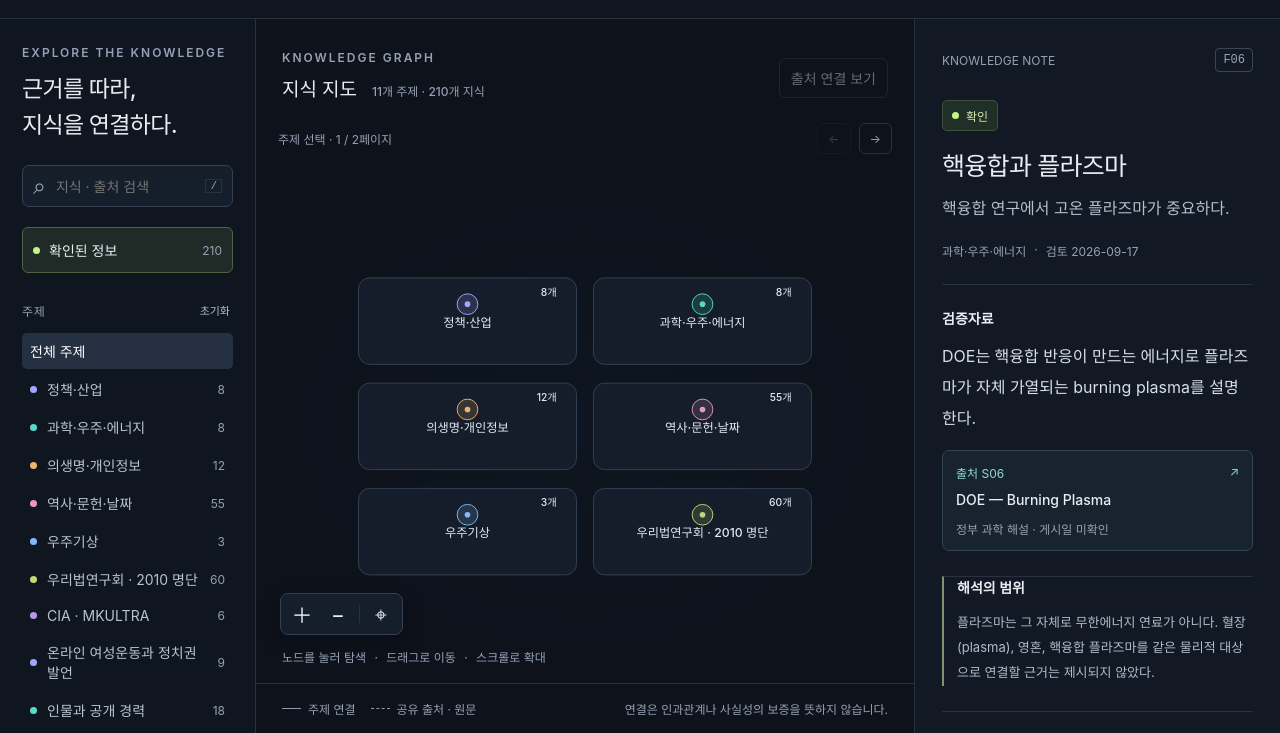
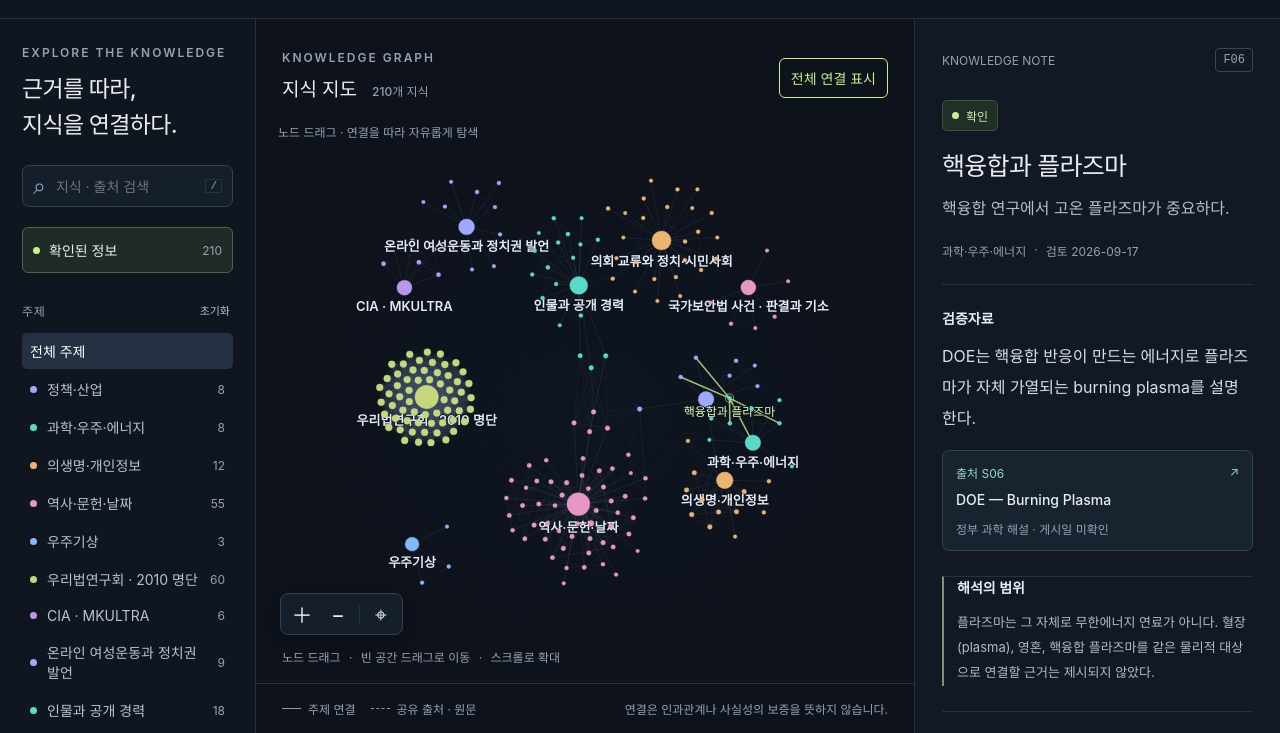
Before and after one commit to rabbit-hole17/rabbit-hole17.github.io, a website: page docs/index.html in a window 1280 px wide. Shown: the part 67-800 px from the top of the page. Drawn offline with Linux system fonts and the light colour scheme.

Commit message:
Replace paginated cards with draggable force-directed knowledge graph

```diff
--- a/docs/app.js
+++ b/docs/app.js
@@ -1,6 +1,6 @@
 const $ = selector => document.querySelector(selector);
 const NS = 'http://www.w3.org/2000/svg';
-const state = {topic:null,query:'',selected:null,showLinks:false,page:0,viewKey:'',visible:[],camera:{x:0,y:0,k:1}};
+const state = {topic:null,query:'',selected:null,showLinks:true,viewKey:'',visible:[],camera:{x:0,y:0,k:1}};
 let graph,knowledge,sources,posts,topics,knowledgeMap,sourceMap,postMap,positions=new Map();
 const categories={verified:'확인된 정보'};
 const colors={verified:'#c6f28a'};
@@ -36,7 +36,6 @@ function matches(node){
  return node.category==='verified'&&(!state.topic||node.topicId===state.topic)&&(!q||haystack.includes(q));
 }
 function render(){
- const key=`${state.topic}|${state.query}`;if(state.viewKey!==key){state.page=0;state.viewKey=key;}
  state.visible=knowledge.filter(matches);
  const topicBox=$('#topics');topicBox.replaceChildren();
  const all=el('button','','전체 주제');all.setAttribute('aria-pressed',String(!state.topic));all.onclick=()=>{state.topic=null;render();};topicBox.append(all);
@@ -54,7 +53,7 @@ function render(){
 function select(id,{reveal=false,scroll=true,history=true}={}){
  const n=knowledgeMap.get(id);if(!n)return;
  state.selected=id;
- if(reveal||!positions.has(id)){if(reveal){state.query='';$('#search').value='';}state.topic=n.topicId;state.viewKey=`${state.topic}|${state.query}`;state.page=Math.max(0,Math.floor(knowledge.filter(matches).findIndex(k=>k.id===id)/pageSize()));render();}else{updateHighlight();showDetail();document.querySelectorAll('#node-list button').forEach(b=>b.classList.toggle('selected',b.dataset.id===id));}
+ if(reveal||!positions.has(id)){if(reveal){state.query='';$('#search').value='';}state.topic=null;render();}else{updateHighlight();showDetail();document.querySelectorAll('#node-list button').forEach(b=>b.classList.toggle('selected',b.dataset.id===id));}
  if(history)window.history.replaceState(null,'',`#${encodeURIComponent(id)}`);
  if(scroll&&window.innerWidth<=940)$('#detail').scrollIntoView({behavior:matchMedia('(prefers-reduced-motion: reduce)').matches?'instant':'smooth',block:'start'});
 }
@@ -81,76 +80,107 @@ function showDetail(){
  const original=el('details');original.append(el('summary','',`수집 원문 ${n.postIds.length}개`));for(const id of n.postIds){const p=postMap.get(id);const a=link(p.url,'post-link');a.textContent=`${id} · ${p.title} ↗`;original.append(a);}panel.append(original);
  panel.scrollTop=0;
 }
-function pageSize(){
- const host=$('#graph-host');return Math.max(1,Math.min(4,Math.floor(host.clientWidth/250)))*Math.max(2,Math.floor((host.clientHeight-70)/112));
+
+let simulationFrame=0,energy=0,links=[],nodeElements=new Map(),edgeElements=[],dragging=null,dragMoved=false;
+const reducedMotion=()=>matchMedia('(prefers-reduced-motion: reduce)').matches;
+function layout(){
+ cancelAnimationFrame(simulationFrame);
+ const active=topics.filter(t=>state.visible.some(n=>n.topicId===t.id));
+ const ids=new Set([...active,...state.visible].map(n=>n.id));
+ links=graph.edges.filter(e=>ids.has(e.source)&&ids.has(e.target));
+ const degree=new Map();for(const e of links){degree.set(e.source,(degree.get(e.source)||0)+1);degree.set(e.target,(degree.get(e.target)||0)+1);}
+ const old=positions;positions=new Map();
+ active.forEach((t,i)=>{
+  const angle=i*2*Math.PI/active.length,cx=Math.cos(angle)*300,cy=Math.sin(angle)*300;
+  const members=state.visible.filter(n=>n.topicId===t.id);
+  const add=(id,type,x,y,r)=>{const prev=old.get(id);positions.set(id,{id,type,x:prev?.x??x,y:prev?.y??y,vx:0,vy:0,r,degree:degree.get(id)||1,color:t.color});};
+  add(t.id,'topic',cx,cy,14+Math.sqrt(members.length)*2);
+  members.forEach((n,j)=>{const a=j*2.399963,r=35+Math.sqrt(j+1)*18;add(n.id,'knowledge',cx+Math.cos(a)*r,cy+Math.sin(a)*r,Math.min(10,4+Math.sqrt(degree.get(n.id)||1)*.6));});
+ });
+ for(let i=0;i<220;i++)step(1-i/250);
+ $('#graph-page').textContent='노드 드래그 · 연결을 따라 자유롭게 탐색';
+ $('#map-back').hidden=!state.topic&&!state.query;
+ $('#graph-count').textContent=state.visible.length+'개 지식';
 }
-function layout(){
- const host=$('#graph-host'),w=host.clientWidth,h=host.clientHeight;
- const overview=!state.topic&&!state.query;
- const items=overview?topics.filter(t=>state.visible.some(n=>n.topicId===t.id)):state.visible;
- const cols=Math.max(1,Math.min(4,Math.floor(w/250))),size=pageSize();
- const pages=Math.max(1,Math.ceil(items.length/size));state.page=Math.min(state.page,pages-1);
- const shown=items.slice(state.page*size,(state.page+1)*size);
- const rows=Math.ceil(shown.length/cols),W=Math.max(w,cols*250),H=Math.max(h,rows*112+70);
- positions=new Map(shown.map((n,i)=>[n.id,{id:n.id,type:overview?'topic':'knowledge',x:W/2+(i%cols-(cols-1)/2)*250,y:Math.max(60,(H-rows*112)/2+40)+Math.floor(i/cols)*112}]));
- state.world={width:W,height:H};
- $('#graph-page').textContent=overview?`주제 선택 · ${state.page+1} / ${pages}페이지`:(shown.length?`${state.page*size+1}–${state.page*size+shown.length} / ${items.length}개`:'검색 결과 없음');
- $('#page-prev').disabled=state.page===0;$('#page-next').disabled=state.page>=pages-1;
- $('#map-back').hidden=overview;
- $('#toggle-links').disabled=overview;
- $('#graph-count').textContent=overview?`${items.length}개 주제 · ${state.visible.length}개 지식`:`${state.visible.length}개 지식`;
- fit();$('#graph').dataset.layoutWidth=String(w);
+function step(alpha){
+ const nodes=[...positions.values()];
+ for(let i=0;i<nodes.length;i++)for(let j=i+1;j<nodes.length;j++){
+  const a=nodes[i],b=nodes[j];let dx=b.x-a.x,dy=b.y-a.y,d=Math.hypot(dx,dy);if(d<.01){dx=.1;dy=.1;d=.142;}
+  const gap=a.r+b.r+12,repel=Math.min(4,900/(d*d))*alpha+(d<gap?(gap-d)*.12:0);
+  const fx=dx/d*repel,fy=dy/d*repel;a.vx-=fx;a.vy-=fy;b.vx+=fx;b.vy+=fy;
+ }
+ for(const e of links){const a=positions.get(e.source),b=positions.get(e.target),dx=b.x-a.x,dy=b.y-a.y,d=Math.max(1,Math.hypot(dx,dy));const strength=e.type==='topic'?.018:.012/Math.sqrt(Math.max(a.degree,b.degree));const force=(d-(e.type==='topic'?100:75))*strength*alpha;const fx=dx/d*force,fy=dy/d*force;a.vx+=fx;a.vy+=fy;b.vx-=fx;b.vy-=fy;}
+ for(const n of nodes){if(n===dragging?.node){n.vx=n.vy=0;continue;}n.vx=(n.vx-n.x*.0008*alpha)*.78;n.vy=(n.vy-n.y*.0008*alpha)*.78;n.x+=n.vx;n.y+=n.vy;}
 }
-function labelLines(text,max=16){
- const chars=Array.from(text),lines=[];while(chars.length&&lines.length<2)lines.push(chars.splice(0,max).join(''));if(chars.length)lines[1]=lines[1].slice(0,-1)+'…';return lines;
+function runSimulation(){
+ cancelAnimationFrame(simulationFrame);energy=1;
+ const tick=()=>{step(energy);paintPositions();energy*=.965;if(energy>.025||dragging?.node)simulationFrame=requestAnimationFrame(tick);else updateLabels();};
+ if(reducedMotion()){for(let i=0;i<70;i++)step(1-i/80);paintPositions();updateLabels();}else simulationFrame=requestAnimationFrame(tick);
 }
 function fit(){
- const host=$('#graph-host');if(!state.world)return;
- const k=Math.min(host.clientWidth/state.world.width,host.clientHeight/state.world.height)*.94;
- state.camera={x:(host.clientWidth-state.world.width*k)/2,y:(host.clientHeight-state.world.height*k)/2,k};applyCamera();
+ const nodes=[...positions.values()];if(!nodes.length)return;
+ const host=$('#graph-host'),minX=Math.min(...nodes.map(n=>n.x-n.r))-90,maxX=Math.max(...nodes.map(n=>n.x+n.r))+90,minY=Math.min(...nodes.map(n=>n.y-n.r))-60,maxY=Math.max(...nodes.map(n=>n.y+n.r))+70;
+ const k=Math.min(host.clientWidth/(maxX-minX),(host.clientHeight-75)/(maxY-minY),1.6);
+ state.camera={x:host.clientWidth/2-(minX+maxX)/2*k,y:(host.clientHeight-65)/2-(minY+maxY)/2*k,k};applyCamera();
 }
 function draw(){
- const edgeGroup=$('#edges'),nodeGroup=$('#nodes');edgeGroup.replaceChildren();nodeGroup.replaceChildren();
- const links=graph.edges.filter(e=>positions.has(e.source)&&positions.has(e.target)&&(e.type==='topic'||state.showLinks||e.source===state.selected||e.target===state.selected));
- for(const e of links){const a=positions.get(e.source),b=positions.get(e.target);const line=svg('line',{x1:a.x,y1:a.y,x2:b.x,y2:b.y,class:`graph-edge ${e.type==='topic'?'':'related'}`,'data-source':e.source,'data-target':e.target});line.append(svg('title',{}));line.firstChild.textContent=`${e.label} (${e.basis.join(', ')})`;edgeGroup.append(line);}
+ $('#edges').replaceChildren();$('#nodes').replaceChildren();nodeElements=new Map();edgeElements=[];
+ for(const e of links){const a=positions.get(e.source);const line=svg('line',{class:'graph-edge '+(e.type==='topic'?'':'related'),stroke:a.color});const title=svg('title',{});title.textContent=e.label+': '+e.basis.join(', ');line.append(title);$('#edges').append(line);edgeElements.push({e,line});}
  for(const p of positions.values()){
-  const n=p.type==='topic'?topics.find(t=>t.id===p.id):knowledgeMap.get(p.id);const r=p.type==='topic'?11:6;
-  const g=svg('g',{class:`graph-node ${p.type}`,transform:`translate(${p.x},${p.y})`,tabindex:'0',role:'button','aria-label':p.type==='topic'?`${n.label} 주제 선택`:`${n.title}, ${n.status}`,'data-id':p.id});
-  const color=p.type==='topic'?n.color:colors[n.category];
-  g.append(svg('rect',{x:-116,y:-28,width:232,height:92,rx:12,class:'node-card'}),svg('circle',{r:22,fill:'transparent'}),svg('circle',{r:r+7,class:'node-ring'}),svg('circle',{r,fill:color,stroke:color,'stroke-width':1,'fill-opacity':p.type==='topic'?.16:.9}));
-  if(p.type==='topic')g.append(svg('circle',{r:3,fill:color}));
-  const text=svg('text',{y:24});
-  const label=p.type==='topic'?n.label:n.title;
-  labelLines(label).forEach((line,i)=>{const span=svg('tspan',{x:0,dy:i?19:0});span.textContent=line;text.append(span);});g.append(text);
-  if(p.type==='topic'){const count=svg('text',{x:95,y:-9,class:'topic-count'});count.textContent=state.visible.filter(k=>k.topicId===n.id).length+'개';g.append(count);}
-  const title=svg('title',{});title.textContent=p.type==='topic'?n.label:`${n.id} · ${n.claim} [${n.status}]`;g.append(title);
-  const activate=()=>{if(p.type==='topic'){state.topic=state.topic===n.id?null:n.id;render();}else select(n.id);};
-  g.addEventListener('click',()=>{if(!dragMoved)activate();});g.addEventListener('keydown',e=>{if(e.key==='Enter'||e.key===' '){e.preventDefault();activate();}});nodeGroup.append(g);
+  const n=p.type==='topic'?topics.find(t=>t.id===p.id):knowledgeMap.get(p.id);
+  const g=svg('g',{class:'graph-node '+p.type,tabindex:'0',role:'button','aria-label':p.type==='topic'?n.label+' 주제 선택':n.title+', '+n.status,'data-id':p.id});
+  g.append(svg('circle',{r:Math.max(12,p.r+3),fill:'transparent'}),svg('circle',{r:p.r+5,class:'node-ring'}),svg('circle',{r:p.r,fill:p.color,stroke:p.color,'stroke-width':1}));
+  const text=svg('text',{y:p.r+17});const chars=Array.from(p.type==='topic'?n.label:n.title);for(let i=0;i<2&&chars.length;i++){const span=svg('tspan',{x:0,dy:i?16:0});span.textContent=chars.splice(0,18).join('')+(i===1&&chars.length?'…':'');text.append(span);}g.append(text);
+  const title=svg('title',{});title.textContent=p.type==='topic'?n.label:n.id+' · '+n.title;g.append(title);
+  const activate=()=>{if(p.type==='topic'){state.topic=state.topic===p.id?null:p.id;render();}else select(p.id);};
+  g.addEventListener('click',()=>{if(!dragMoved)activate();});g.addEventListener('keydown',e=>{if(e.key==='Enter'||e.key===' '){e.preventDefault();activate();}});
+  g.addEventListener('mouseenter',()=>g.classList.add('hovered'));g.addEventListener('mouseleave',()=>g.classList.remove('hovered'));
+  nodeElements.set(p.id,g);$('#nodes').append(g);
  }
- updateHighlight();applyCamera();
+ paintPositions();updateHighlight();fit();
+}
+function paintPositions(){
+ for(const [id,g]of nodeElements){const p=positions.get(id);g.setAttribute('transform',`translate(${p.x},${p.y})`);}
+ for(const {e,line}of edgeElements){const a=positions.get(e.source),b=positions.get(e.target);for(const [key,value]of Object.entries({x1:a.x,y1:a.y,x2:b.x,y2:b.y}))line.setAttribute(key,value);}
 }
 function updateHighlight(){
- document.querySelectorAll('.graph-node').forEach(g=>{g.classList.toggle('selected',g.dataset.id===state.selected);g.setAttribute('aria-pressed',String(g.dataset.id===state.selected));});
- document.querySelectorAll('.graph-edge').forEach(e=>e.classList.toggle('highlight',e.dataset.source===state.selected||e.dataset.target===state.selected));
- // Rebuild visible relationship edges when selection changes, without moving the map.
- const group=$('#edges');group.querySelectorAll('.related').forEach(e=>e.remove());
- for(const e of graph.edges.filter(e=>e.type!=='topic'&&positions.has(e.source)&&positions.has(e.target)&&(state.showLinks||e.source===state.selected||e.target===state.selected))){const a=positions.get(e.source),b=positions.get(e.target);const line=svg('line',{x1:a.x,y1:a.y,x2:b.x,y2:b.y,class:`graph-edge related ${e.source===state.selected||e.target===state.selected?'highlight':''}`});const title=svg('title',{});title.textContent=`${e.label}: ${e.basis.join(', ')}`;line.append(title);group.append(line);}
+ const neighbors=new Set(relatedTo(state.selected).flatMap(e=>[e.source,e.target]));
+ for(const [id,g]of nodeElements){g.classList.toggle('selected',id===state.selected);g.classList.toggle('neighbor',neighbors.has(id));g.setAttribute('aria-pressed',String(id===state.selected));}
+ for(const {e,line}of edgeElements){const selected=e.source===state.selected||e.target===state.selected;line.classList.toggle('highlight',selected);line.style.display=e.type==='topic'||state.showLinks||selected?'':'none';}
+ updateLabels();
 }
-function applyCamera(){const c=state.camera;$('#viewport').setAttribute('transform',`translate(${c.x},${c.y}) scale(${c.k})`);document.querySelectorAll('.graph-node text').forEach(t=>t.style.fontSize=t.classList.contains('topic-count')?'11px':'13px');}
-function zoom(factor,cx=$('#graph-host').clientWidth/2,cy=$('#graph-host').clientHeight/2){const c=state.camera,k=Math.max(.25,Math.min(3.5,c.k*factor));const ratio=k/c.k;state.camera={x:cx-(cx-c.x)*ratio,y:cy-(cy-c.y)*ratio,k};applyCamera();}
-let dragging=null,dragMoved=false;
-$('#graph').addEventListener('pointerdown',e=>{if(e.button!==0)return;dragging={x:e.clientX,y:e.clientY,startX:e.clientX,startY:e.clientY};dragMoved=false;});
-window.addEventListener('pointermove',e=>{if(!dragging)return;if(Math.hypot(e.clientX-dragging.startX,e.clientY-dragging.startY)>4)dragMoved=true;state.camera.x+=e.clientX-dragging.x;state.camera.y+=e.clientY-dragging.y;dragging.x=e.clientX;dragging.y=e.clientY;applyCamera();});
-window.addEventListener('pointerup',()=>{dragging=null;});window.addEventListener('pointercancel',()=>{dragging=null;dragMoved=false;});
+function applyCamera(){const c=state.camera;$('#viewport').setAttribute('transform',`translate(${c.x},${c.y}) scale(${c.k})`);updateLabels();}
+function updateLabels(){
+ const k=state.camera.k,occupied=[];
+ const entries=[...nodeElements].sort(([a],[b])=>{const priority=id=>id===state.selected?0:positions.get(id).type==='topic'?1:2;return priority(a)-priority(b);});
+ for(const [id,g]of entries){const p=positions.get(id),t=g.querySelector('text');t.style.fontSize=(p.type==='topic'?13:12)/k+'px';t.setAttribute('y',p.r+16/k);t.querySelectorAll('tspan').forEach((span,i)=>span.setAttribute('dy',i?16/k:0));g.classList.remove('label-visible');if(id!==state.selected&&p.type!=='topic'&&k<1.3)continue;
+ g.classList.add('label-visible');const r=t.getBoundingClientRect();if(id!==state.selected&&occupied.some(a=>r.left<a.right+8&&r.right>a.left-8&&r.top<a.bottom+6&&r.bottom>a.top-6))g.classList.remove('label-visible');else occupied.push(r);
+ }
+}
+function zoom(factor,cx=$('#graph-host').clientWidth/2,cy=$('#graph-host').clientHeight/2){const c=state.camera,k=Math.max(.08,Math.min(5,c.k*factor)),ratio=k/c.k;state.camera={x:cx-(cx-c.x)*ratio,y:cy-(cy-c.y)*ratio,k};applyCamera();}
+$('#graph').addEventListener('pointerdown',e=>{
+ if(e.button!==0||dragging)return;const node=positions.get(e.target.closest('.graph-node')?.dataset.id);
+ dragging={pointerId:e.pointerId,x:e.clientX,y:e.clientY,startX:e.clientX,startY:e.clientY,node};dragMoved=false;
+ (e.target.closest('.graph-node')||$('#graph')).setPointerCapture(e.pointerId);
+});
+$('#graph').addEventListener('pointermove',e=>{
+ if(!dragging||e.pointerId!==dragging.pointerId)return;
+ if(Math.hypot(e.clientX-dragging.startX,e.clientY-dragging.startY)>4)dragMoved=true;
+ if(!dragMoved)return;
+ const dx=e.clientX-dragging.x,dy=e.clientY-dragging.y;
+ if(dragging.node){dragging.node.x+=dx/state.camera.k;dragging.node.y+=dy/state.camera.k;paintPositions();runSimulation();}
+ else{state.camera.x+=dx;state.camera.y+=dy;applyCamera();}
+ dragging.x=e.clientX;dragging.y=e.clientY;
+});
+function endDrag(e){if(!dragging||e.pointerId!==dragging.pointerId)return;const movedNode=dragMoved&&dragging.node;dragging=null;if(movedNode)runSimulation();}
+$('#graph').addEventListener('pointerup',endDrag);$('#graph').addEventListener('pointercancel',endDrag);$('#graph').addEventListener('lostpointercapture',endDrag);
 $('#graph').addEventListener('wheel',e=>{e.preventDefault();const rect=$('#graph').getBoundingClientRect();zoom(Math.exp(-e.deltaY*.0015),e.clientX-rect.left,e.clientY-rect.top);},{passive:false});
 $('#zoom-in').onclick=()=>zoom(1.25);$('#zoom-out').onclick=()=>zoom(.8);$('#fit').onclick=fit;
 $('#toggle-links').onclick=()=>{if(!graph)return;state.showLinks=!state.showLinks;$('#toggle-links').setAttribute('aria-pressed',String(state.showLinks));updateHighlight();};
-$('#page-prev').onclick=()=>{state.page--;render();};
-$('#page-next').onclick=()=>{state.page++;render();};
 $('#map-back').onclick=()=>{state.topic=null;state.query='';$('#search').value='';render();};
 $('#search').addEventListener('input',e=>{if(!graph)return;state.query=e.target.value;render();});
 $('#reset-filters').onclick=()=>{if(!graph)return;state.topic=null;state.query='';$('#search').value='';render();};
 window.addEventListener('keydown',e=>{if(e.key==='/'&&!['INPUT','TEXTAREA'].includes(document.activeElement.tagName)){e.preventDefault();$('#search').focus();}});
 window.addEventListener('hashchange',()=>{if(knowledgeMap){const id=hashId();select(knowledgeMap.has(id)?id:(knowledgeMap.has('F06')?'F06':knowledge[0]?.id),{reveal:true,history:!knowledgeMap.has(id),scroll:false});}});
-let resizeTimer;new ResizeObserver(()=>{clearTimeout(resizeTimer);resizeTimer=setTimeout(()=>{if(graph){layout();draw();}},120);}).observe($('#graph-host'));
+let resizeTimer;new ResizeObserver(()=>{clearTimeout(resizeTimer);resizeTimer=setTimeout(()=>{if(graph){fit();}},120);}).observe($('#graph-host'));
 load();
--- a/docs/index.html
+++ b/docs/index.html
@@ -33,13 +33,13 @@
       <div class="sidebar-foot"><span class="live-dot"></span>검증 기준 <span id="checked-at">—</span></div>
     </aside>
     <section class="graph-section" aria-label="지식 연결 그래프">
-      <div class="graph-heading"><div><span class="eyebrow">KNOWLEDGE GRAPH</span><h2>지식 지도 <span id="graph-count">—</span></h2></div><button id="toggle-links" class="outline-button" aria-pressed="false">출처 연결 보기</button></div>
-      <div class="graph-nav"><button id="map-back" hidden>← 전체 주제</button><span id="graph-page" aria-live="polite"></span><button id="page-prev" aria-label="이전 페이지">←</button><button id="page-next" aria-label="다음 페이지">→</button></div>
+      <div class="graph-heading"><div><span class="eyebrow">KNOWLEDGE GRAPH</span><h2>지식 지도 <span id="graph-count">—</span></h2></div><button id="toggle-links" class="outline-button" aria-pressed="false">전체 연결 표시</button></div>
+      <div class="graph-nav"><button id="map-back" hidden>← 전체 주제</button><span id="graph-page" aria-live="polite"></span></div>
       <div id="graph-host" class="graph-host">
         <svg id="graph" aria-label="주제와 지식 노드. 노드를 클릭하거나 Tab과 Enter로 상세 내용을 확인하세요." role="group"><g id="viewport"><g id="edges"></g><g id="nodes"></g></g></svg>
         <div id="message" class="message" role="status"><span class="spinner"></span>지식 지도를 불러오고 있습니다.</div>
         <div class="graph-tools" role="group" aria-label="지도 확대와 이동"><button id="zoom-in" aria-label="확대">＋</button><button id="zoom-out" aria-label="축소">−</button><span></span><button id="fit" aria-label="전체 지도 보기">⌖</button></div>
-        <div class="map-note">노드를 눌러 탐색 <span>·</span> 드래그로 이동 <span>·</span> 스크롤로 확대</div>
+        <div class="map-note">노드 드래그 <span>·</span> 빈 공간 드래그로 이동 <span>·</span> 스크롤로 확대</div>
       </div>
       <footer class="graph-footer"><span><i class="line-key"></i>주제 연결 <i class="line-key dashed"></i>공유 출처 · 원문</span><p>연결은 인과관계나 사실성의 보증을 뜻하지 않습니다.</p></footer>
     </section>
```
Also changed, not shown: docs/style.css.
